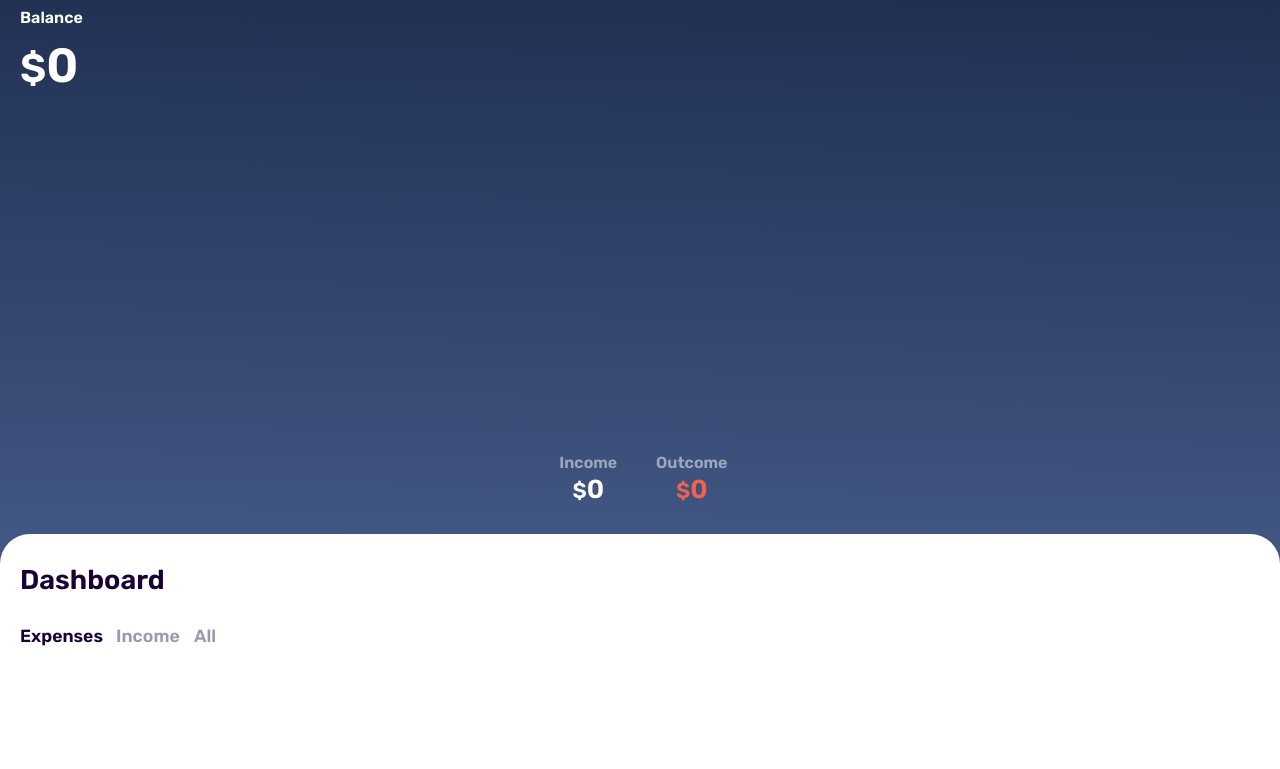
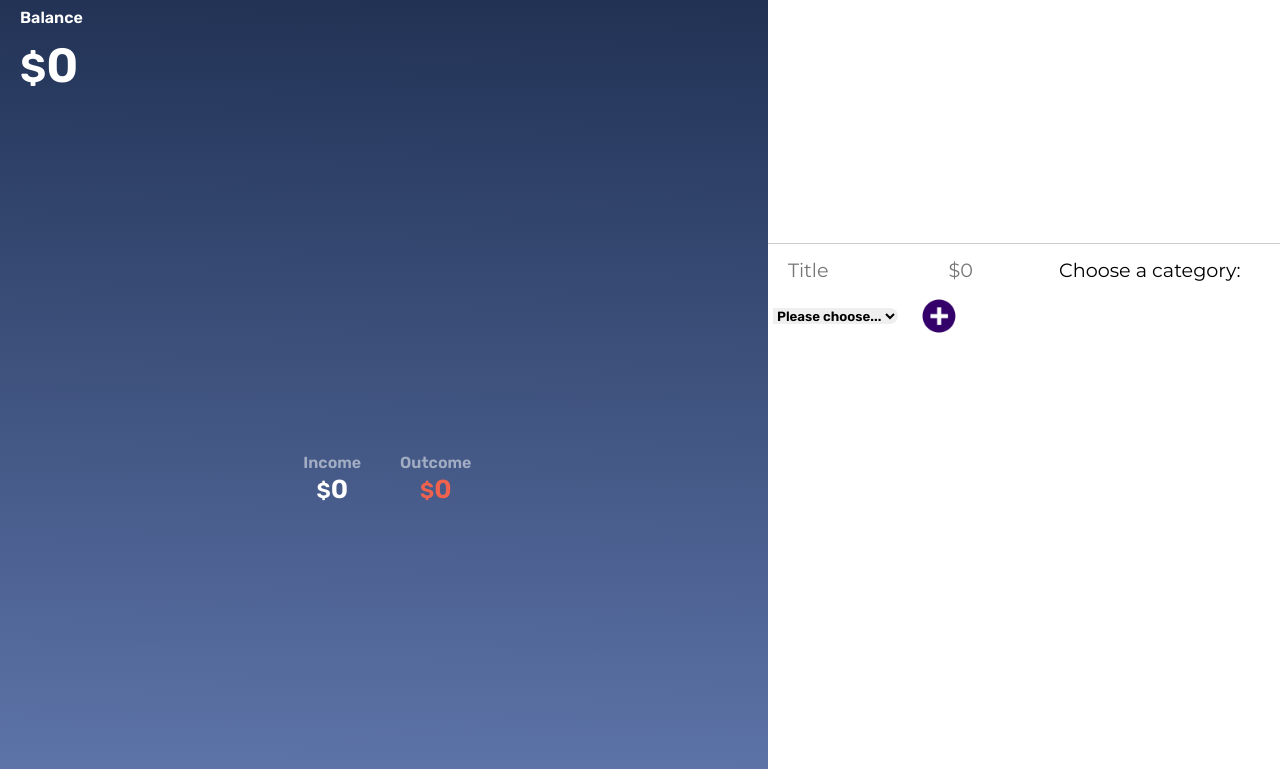
Before and after one commit to rgoodman394/budget-calculator, a website: page index.html in a window 1280 px wide. Shown: the part 114-883 px from the top of the page. Drawn offline with nearby package versions, Linux system fonts and the light colour scheme.

Commit message:
fix edit/delete function and add responsive css

```diff
--- a/app.js
+++ b/app.js
@@ -207,7 +207,7 @@ function updateUI(){
 
     ENTRY_LIST.forEach((entry, index) => {
         if(entry.type == "income"){
-            showEntry(incomeList, entry.type, entry.title, entry.amount, index)
+            showEntry(incomeList, entry.type, entry.title, entry.amount, entry.category, index)
         } else if(entry.type == "expense"){
             showEntry(expenseList, entry.type, entry.title, entry.amount, entry.category, index)
         }
--- a/index.html
+++ b/index.html
@@ -76,8 +76,8 @@
                     <input type="text" id="expense-title-input" name="title" placeholder="Title">
                     <input type="number" id="expense-amount-input" name="amount" placeholder="$0">
                     <!-- <form> -->
-                        <label for="expense-category">Choose a category</label>
-                        <select id="expense-category" name="category" required>
+                        <label class = "choose-a-category" for="expense-category">Choose a category: </label>
+                        <select class = "drop-down" id="expense-category" name="category" required>
                           <option value="" disabled selected hidden>Please choose...</option>
                           <option value="Rent/Mortgage">Rent/Mortgage</option>
                           <option value="Car payment">Car payment</option>
--- a/styles.css
+++ b/styles.css
@@ -215,6 +215,7 @@ input[type=number] {
 }
 
 .budget-dashboard #all ul.list li{
+    display: flex;
     position: relative;
     font-size: 1em;
     width: 100%;
@@ -274,7 +275,7 @@ input[type=number] {
 
 
 .budget-dashboard #all ul.list li{
-    width: 360px;;
+    width: 100%;
 
 }
 .budget-dashboard #all ul.list li.expense{
@@ -325,6 +326,22 @@ input[type=number] {
     border: none;
 }
 
+.choose-a-category {
+    font-family: 'Montserrat', sans-serif;
+    font-size: 1.2em;
+    margin: 5px;
+    margin-left: -10px;
+    border-radius: 0 10px 10px 0;
+    border: none;
+}
+
+.drop-down {
+    margin: 5px;
+    border-radius: 0 10px 10px 0;
+    border: none;
+    height: 16px;
+}
+
 .budget-dashboard #expense .input .add-expense img{
     width: 40px;
     height: 40px;
@@ -344,6 +361,7 @@ input[type=number] {
 .budget-dashboard #expense ul.list li{
     position: relative;
     font-size: 1em;
+    display: flex;
     /* width: 360px; */
 }
 
@@ -448,8 +466,9 @@ input[type=number] {
 
 .budget-dashboard #income ul.list li{
     position: relative;
+    display: flex;
     font-size: 1em;
-    width: 360px;
+    width: 100%;
 }
 
 .budget-dashboard #income ul.list li *{
@@ -525,6 +544,23 @@ input:focus, textarea:focus, select:focus{
 }
 @media screen and (min-width: 768px){
 
+    .budget-container {
+        width: 60vw;
+        height: 115%;
+
+    }
+
+    .budget-dashboard {
+        display: flex;
+        flex-direction: column;
+        height: 100%;
+        width: 40vw;
+        position: absolute;
+        left: 60vw;
+        top: -36px;
+        border-radius: 0;
+    }
+
     .budget-container .app-title{
         margin-top: 30px;
         margin-left: 20px;
@@ -536,10 +572,28 @@ input:focus, textarea:focus, select:focus{
     .budget-container .bank-img {
         height: 40px;
     }
+
+    .toggle {
+        display: flex;
+    }
+
     .budget-header .account .income .income-total {
         font-size: 26px;
     }
     .budget-header .account .outcome .outcome-total {
         font-size: 26px;
     }
+
+    .budget-dashboard #expense ul.list li {
+        display: flex;
+    }
+
+    .budget-dashboard #income ul.list li {
+        display: flex;
+    }
+
+    .budget-dashboard #all ul.list li {
+        display: flex;
+    }
+
 }
```
